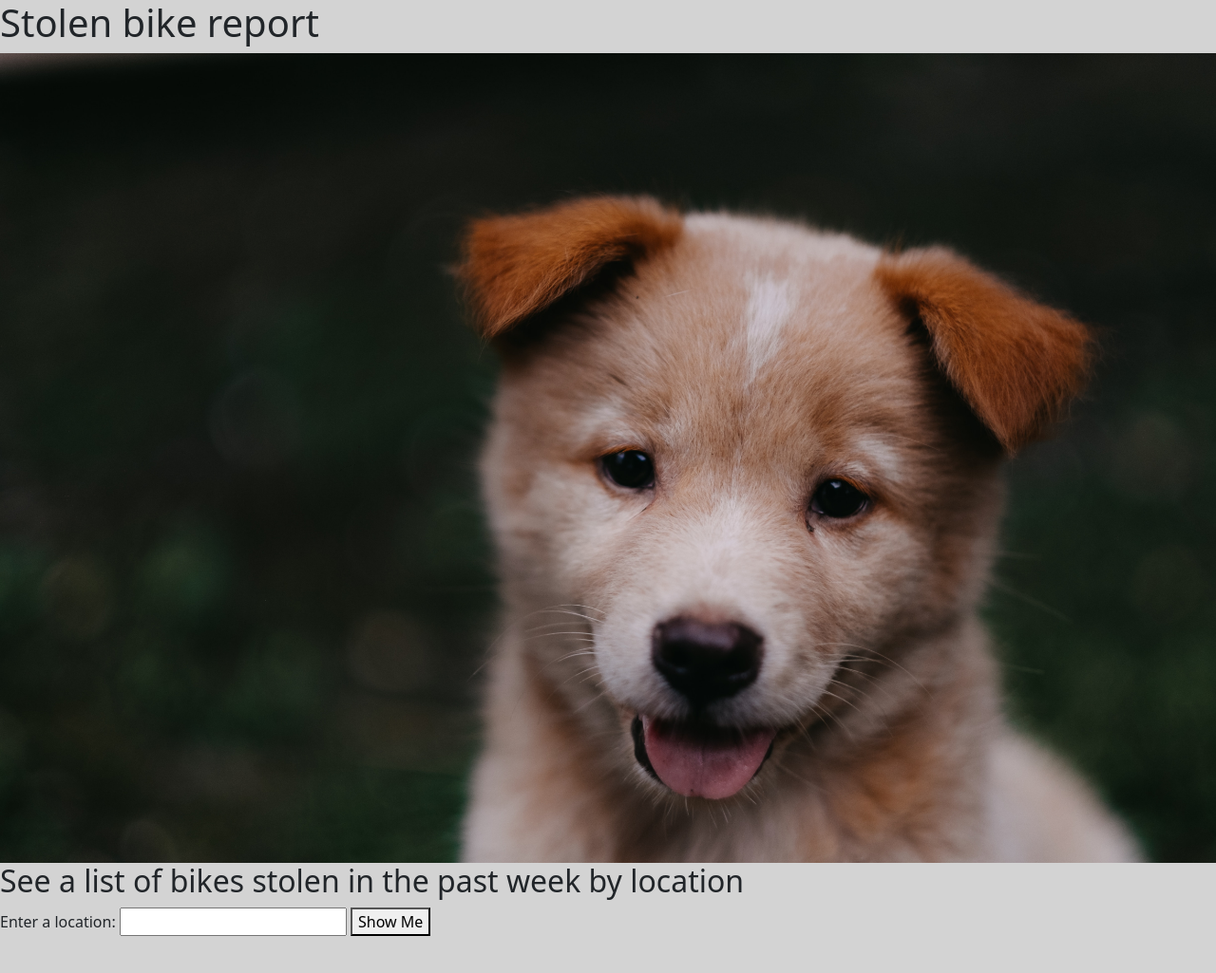
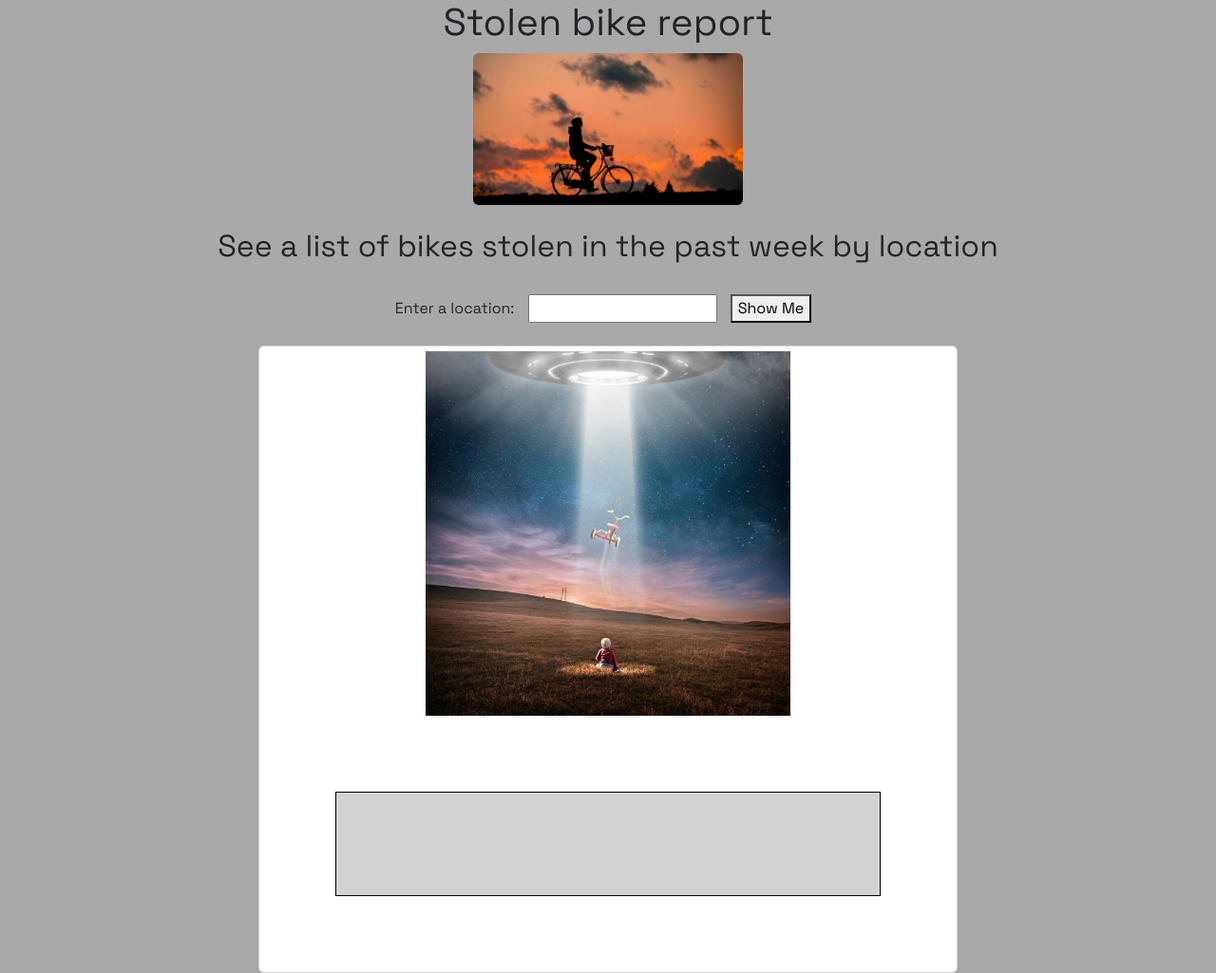
Before and after one commit to kimmykokonut/bike-index-api, a website built with webpack: page src/index.html in a window 1280 px wide. Shown: the whole page at 95% size. Built offline with nearby package versions, Linux system fonts and the light colour scheme.

Commit message:
update styling
Co-authored-by: Brianca Knight <briancaknight@gmail.com>

```diff
--- a/src/css/styles.css
+++ b/src/css/styles.css
@@ -1,3 +1,45 @@
 body {
+  background-color: darkgray;
+  font-family: 'Space Grotesk', sans-serif;
+}
+
+#img-head {
+  width: auto;
+  height: 20vh;
+  object-fit: scale-down;
+}
+
+.card-body {
+  display: inline-block;
+  border: 1px solid black;
+  padding: 50px;
+  padding-left: 50px;
+  margin: 80px;
   background-color: lightgray;
 }
+
+.card-img-top {
+  display: block;
+  width: 30vw;
+  height: auto;
+  object-fit: scale-down;
+  justify-content: center;
+  margin-left: auto;
+  margin-right: auto;
+  padding-top: 5px;
+}
+
+h1 {
+  text-align: center;
+}
+
+.form-container {
+  display: flex;
+  align-items: center;
+}
+
+form label,
+form input,
+form button {
+  margin-right: 10px;
+}
--- a/src/index.html
+++ b/src/index.html
@@ -1,19 +1,38 @@
 <!DOCTYPE html>
 <html lang="en-US">
+
 <head>
+  <link rel="preconnect" href="https://fonts.googleapis.com">
+  <link rel="preconnect" href="https://fonts.gstatic.com" crossorigin>
+  <link href="https://fonts.googleapis.com/css2?family=Space+Grotesk&display=swap" rel="stylesheet">
   <title>Using Bike Index API</title>
 </head>
+
 <body>
+  <div class="container text-center">
     <h1>Stolen bike report</h1>
-  <img class="img-fluid" src="./assets/images/stock-puppy-photo.jpg" alt="brown dog"/>
+    <img id="img-head" class="img-fluid rounded mx-auto d-block" src="./assets/images/silhouette.jpg" alt="bike at sunset" />
+    <br>
     <h2>See a list of bikes stolen in the past week by location</h2>
-  <form id="stolen-form">
+    <br>
+    <form id="stolen-form" class="form-container mx-auto d-block">
       <label for="location">Enter a location:</label>
       <input id="location" type="text">
       <button type="submit">Show Me</button>
     </form>
     <br>
-  <div id="response-header"></div>
-  <div id="response"></div>
+    <div class="row">
+      <div class="col-8 rounded mx-auto d-block">
+        <div class="card container-text-center">
+          <img class="card-img-top img-fluid" src="./assets/images/ufo.jpg" alt="bike">
+          <div class="card-body">
+            <h3 id="response-header" class="card-title"></h3>
+            <div id="response" class="card-text"></div>
+          </div>
+        </div>
+      </div>
+    </div>
+  </div>
 </body>
+
 </html>
--- a/src/index.js
+++ b/src/index.js
@@ -17,7 +17,12 @@ function getStolenInfo(zip) {
 function convertEpoch(epoch) {
   const epochMilliseconds = epoch * 1000;
   const date = new Date(epochMilliseconds);
-  return date;
+
+  let year = date.getFullYear();
+  let month = (date.getMonth() +1).toString();
+  let day = date.getDate().toString();
+
+  return `${month}-${day}-${year}`;
 }
 
 // UI Logic
@@ -36,10 +41,11 @@ function printElements(response, zip) {
       const epochTime = bike.date_stolen;
       const standardTime = convertEpoch(epochTime);
       const listItem = document.createElement ('li');
-      listItem.innerText = `${bike.manufacturer_name}, ${standardTime}`;
+      listItem.innerText = `Brand: ${bike.manufacturer_name}, Color: ${bike.frame_colors}, Date missing: ${standardTime}`;
       list.appendChild(listItem);
     });
     responseDiv.appendChild(list);
+
   }
 }
 
```
Also changed, not shown: src/assets/images/silhouette.jpg (added), src/assets/images/stock-puppy-photo.jpg (deleted), src/assets/images/ufo.jpg (added). Lines whose indentation alone changed are shown as unchanged.
